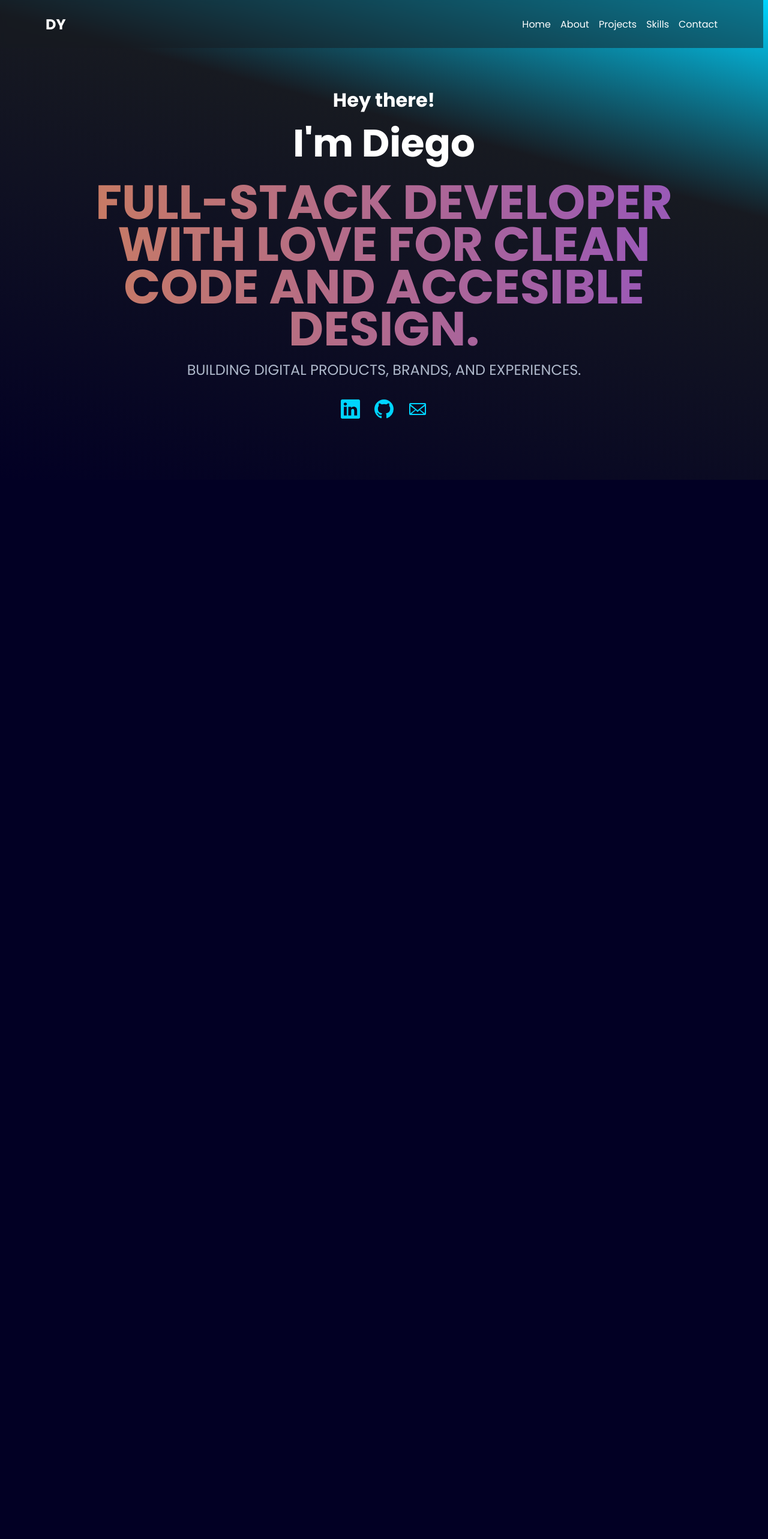
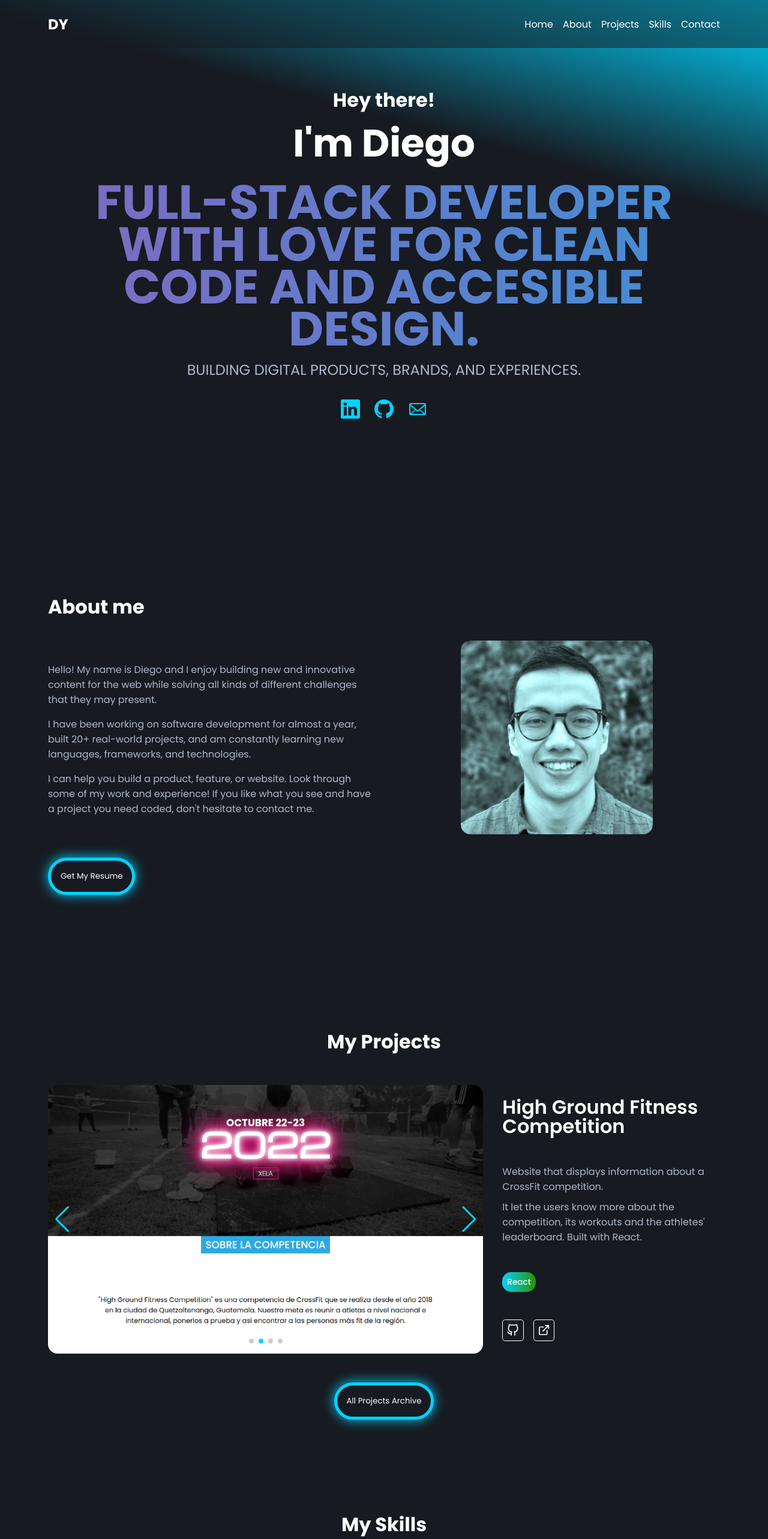
Before and after one commit to diegoyon/portfolio-v3, a React (Create React App) app: page / in a window 1280 px wide. Shown: the top 2566 px of the page at 60% size. Before the commit the page ends 800 px from the top, so only its background shows below. Built offline with nearby package versions, Linux system fonts and the light colour scheme.

Commit message:
add animation

```diff
--- a/src/App.css
+++ b/src/App.css
@@ -3,6 +3,7 @@
 :root {
   --main: black;
   --secondary: gray;
+  scroll-snap-type: y mandatory;
 }
 
 * {
@@ -13,7 +14,7 @@
 }
 
 body {
-  background: rgb(2, 0, 36);
+  background: #171a21;
 
   /* padding: 0 3rem; */
   display: flex;
@@ -60,12 +61,11 @@ button:hover {
 
 main {
   scroll-snap-type: y mandatory;
-  overflow-y: scroll;
   height: 100vh;
   padding: 0 3rem;
   background: linear-gradient(
     15deg,
-    rgba(2, 0, 36, 1) 0%,
+    #171a21 0%,
     rgba(23, 26, 33, 1) 68%,
     rgba(0, 212, 255, 1) 100%
   );
--- a/src/components/Navbar.css
+++ b/src/components/Navbar.css
@@ -2,7 +2,7 @@
   position: fixed;
   top: 0;
   left: 0;
-  width: calc(100% - 8px);
+  width: 100%;
   height: 5rem;
   background-color: rgba(23, 26, 33, 0.5);
   display: flex;
--- a/src/components/Skills.js
+++ b/src/components/Skills.js
@@ -13,17 +13,25 @@ import {
 } from 'react-icons/si';
 import { FaReact } from 'react-icons/fa';
 
-// import AOS from 'aos';
-// import 'aos/dist/aos.css';
+import AOS from 'aos';
+import 'aos/dist/aos.css';
 
 const Skills = () => {
-  // useEffect(() => {
-  //   AOS.init({ duration: 2000 });
-  // }, []);
+  useEffect(() => {
+    AOS.init();
+  }, []);
   return (
     <section className="skills" id="skills">
-      <h2>My Skills</h2>
-      <div className="skills-grid">
+      <h2 data-aos="fade-right" data-aos-duration="3000">
+        My Skills
+      </h2>
+      <div
+        className="skills-grid"
+        data-aos="zoom-out"
+        data-aos-mirror="true"
+        data-aos-once="false"
+        data-aos-duration="3000"
+      >
         <div className="skill-card">
           <AiFillHtml5 className="skill-icon" />
           <p>HTML</p>
```
